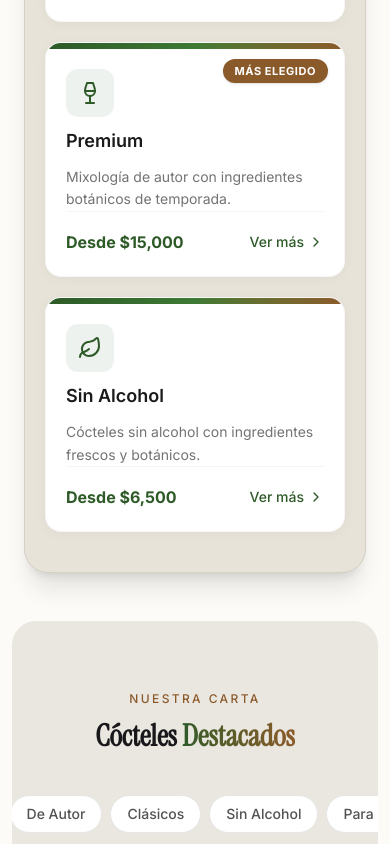
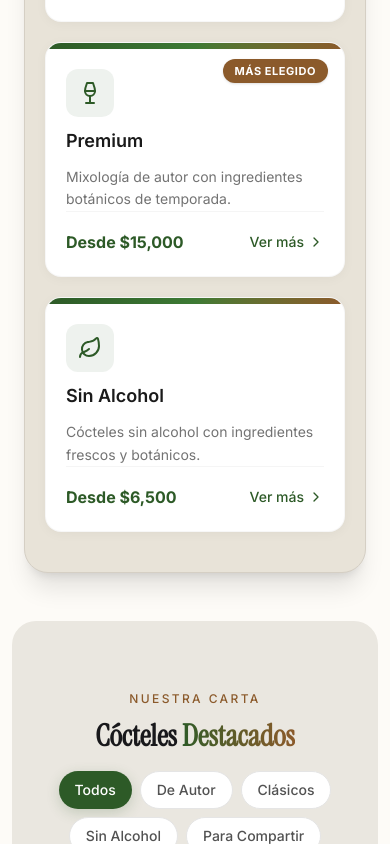
Before and after one commit to JeremiasBustos02/entre-tragos-v2, a React (Vite) app: page / in a window 390 px wide. Shown: the part 1156-2000 px from the top of the page. Built offline with nearby package versions, Linux system fonts and the light colour scheme.

Commit message:
fix: scroll bug en mobile

```diff
--- a/src/app/components/CocktailShowcase.tsx
+++ b/src/app/components/CocktailShowcase.tsx
@@ -100,7 +100,7 @@ export default function CocktailShowcase() {
       className="py-16 sm:py-20 bg-[#EAE7E0] overflow-x-hidden rounded-3xl"
       aria-labelledby="carta-heading"
     >
-      <div className="text-center mb-10 px-4">
+      <div className="text-center mb-4 px-4">
         <span className="text-xs sm:text-sm font-medium text-[#8B5A2B] uppercase tracking-[0.2em]">
           Nuestra Carta
         </span>
@@ -113,7 +113,7 @@ export default function CocktailShowcase() {
       </div>
 
       <div
-        className="flex justify-center gap-2 mb-10 px-4 hide-scrollbar"
+        className="flex flex-wrap justify-center gap-2 md:gap-4 w-full px-4 mb-6"
         role="tablist"
         aria-label="Filtrar por categoría"
       >
@@ -123,7 +123,7 @@ export default function CocktailShowcase() {
             role="tab"
             aria-selected={activeCategory === cat.id}
             onClick={() => setActiveCategory(cat.id)}
-            className={`cursor-pointer px-4 py-2 rounded-full text-sm font-medium whitespace-nowrap ${
+            className={`cursor-pointer px-4 py-2 rounded-full text-sm font-medium ${
               activeCategory === cat.id
                 ? 'bg-[#2D5A27] text-white shadow-[0_4px_14px_rgba(45,90,39,0.2)]'
                 : 'bg-white text-neutral-600 hover:bg-neutral-100 hover:shadow-sm border border-neutral-200'
--- a/src/app/components/ContactForm.tsx
+++ b/src/app/components/ContactForm.tsx
@@ -207,7 +207,7 @@ export default function ContactForm() {
           <button
             type="button"
             onClick={handleWhatsAppOpen}
-            className="cursor-pointer w-full sm:w-auto bg-[#2D5A27] text-white rounded-full px-6 sm:px-8 py-3.5 sm:py-4 inline-flex items-center justify-center gap-2 text-sm sm:text-base font-medium whitespace-nowrap shadow-[0_4px_14px_rgba(37,211,102,0.25)] transition-all duration-300 hover:shadow-[0_6px_20px_rgba(37,211,102,0.35)] hover:scale-[1.02] active:scale-[0.98] focus-visible:ring-2 focus-visible:ring-[#2D5A27] focus-visible:ring-offset-2 focus-visible:outline-none"
+            className="cursor-pointer w-full sm:w-auto bg-[#2D5A27] text-white rounded-full px-6 sm:px-8 py-3.5 sm:py-4 inline-flex items-center justify-center gap-2 text-sm sm:text-base font-medium whitespace-nowrap shadow-[0_4px_14px_rgba(45,90,39,0.2)] transition-all duration-300 hover:bg-[#1F3F1A] hover:shadow-[0_6px_20px_rgba(45,90,39,0.3)] hover:scale-[1.02] active:scale-[0.98] focus-visible:ring-2 focus-visible:ring-[#2D5A27] focus-visible:ring-offset-2 focus-visible:outline-none"
           >
             <WhatsAppIcon className="w-5 h-5 " aria-hidden="true" />
             Hablemos por WhatsApp ahora
--- a/src/app/components/CtaSection.tsx
+++ b/src/app/components/CtaSection.tsx
@@ -57,7 +57,7 @@ export default function CtaSection() {
         <div className="flex flex-col sm:flex-row items-center justify-center gap-4 mt-2">
           <a
             href="#contact"
-            className="group inline-flex items-center gap-2 bg-white text-[#2D5A27] rounded-full px-8 py-4 text-base font-semibold shadow-[0_8px_30px_rgba(0,0,0,0.12)] transition-all duration-300 ease-out hover:shadow-[0_12px_40px_rgba(0,0,0,0.18)] hover:scale-[1.03] active:scale-[0.98] focus-visible:ring-2 focus-visible:ring-white focus-visible:ring-offset-2 focus-visible:ring-offset-[#2D5A27] focus-visible:outline-none"
+            className="group inline-flex items-center gap-2 bg-white text-[#2D5A27] rounded-full px-8 py-4 text-base font-semibold shadow-md transition-shadow duration-300 hover:shadow-lg hover:scale-[1.03] active:scale-[0.98] focus-visible:ring-2 focus-visible:ring-white focus-visible:ring-offset-2 focus-visible:ring-offset-[#2D5A27] focus-visible:outline-none"
           >
             Cotizá Gratis
           </a>
--- a/src/app/components/HeroSection.tsx
+++ b/src/app/components/HeroSection.tsx
@@ -4,7 +4,7 @@ export default function HeroSection() {
   return (
     <section
       id="inicio"
-      className=" rounded-3xl relative w-full min-h-screen flex flex-col items-center justify-center overflow-hidden"
+      className="rounded-3xl relative w-full min-h-screen flex flex-col items-center justify-center overflow-x-hidden"
     >
       {/* Fallback: gradientes oscuros (se ven si el video no carga) */}
       <div
@@ -69,7 +69,7 @@ export default function HeroSection() {
         <div className="flex flex-col sm:flex-row items-center gap-4 mt-10">
           <a
             href="#contact"
-            className="group inline-flex items-center gap-2 bg-white text-[#2D5A27] rounded-full px-8 py-4 text-base font-semibold shadow-[0_8px_30px_rgba(0,0,0,0.12)] transition-all duration-300 ease-out hover:shadow-[0_12px_40px_rgba(0,0,0,0.18)] hover:scale-[1.03] active:scale-[0.98] focus-visible:ring-2 focus-visible:ring-white focus-visible:ring-offset-2 focus-visible:ring-offset-[#2D5A27] focus-visible:outline-none"
+            className="group inline-flex items-center gap-2 bg-white text-[#2D5A27] rounded-full px-8 py-4 text-base font-semibold shadow-md transition-shadow duration-300 hover:shadow-lg hover:scale-[1.03] active:scale-[0.98] focus-visible:ring-2 focus-visible:ring-white focus-visible:ring-offset-2 focus-visible:ring-offset-[#2D5A27] focus-visible:outline-none"
           >
             Cotizá Gratis
             <ChevronRight className="w-5 h-5 transition-transform duration-300 group-hover:translate-x-1" />
```
